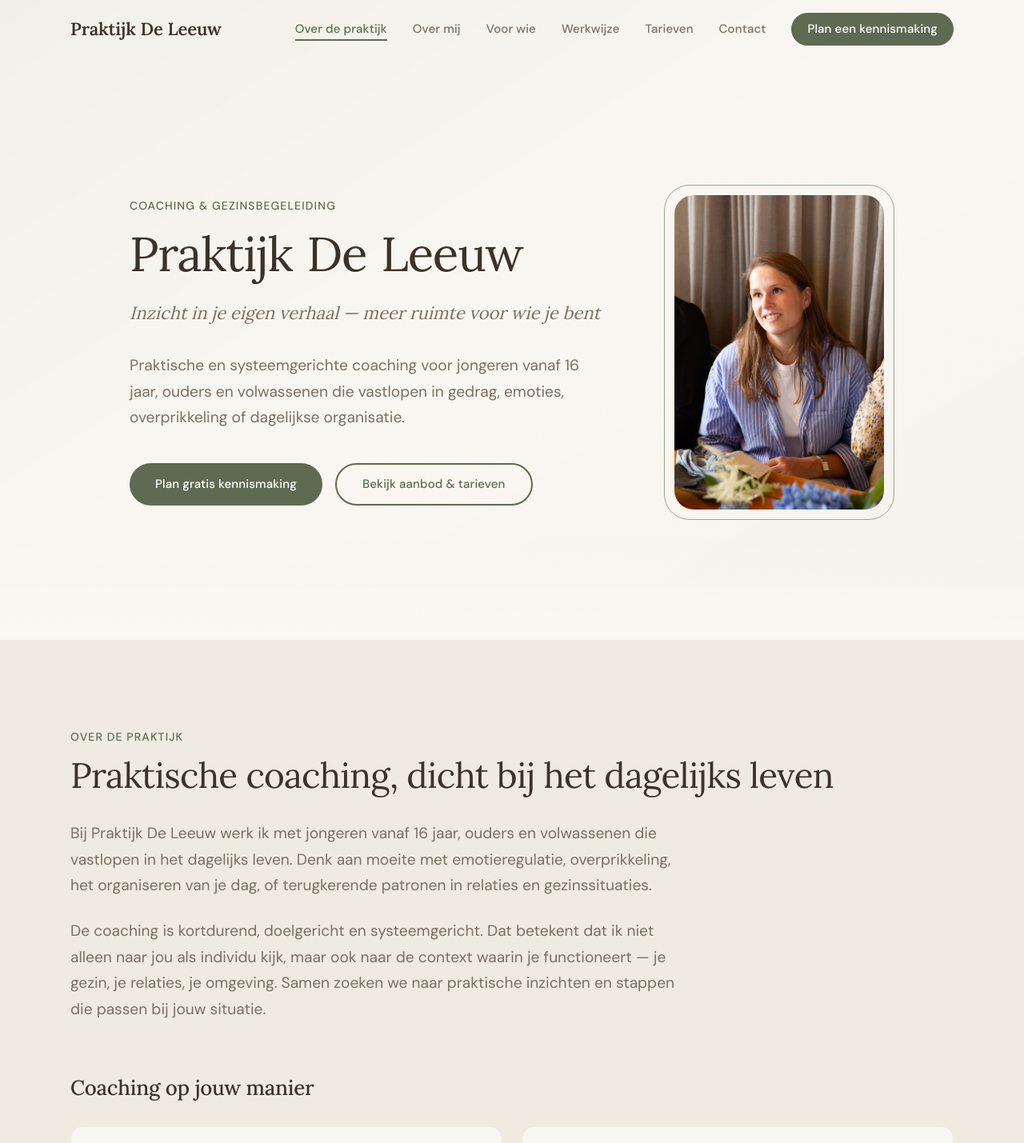
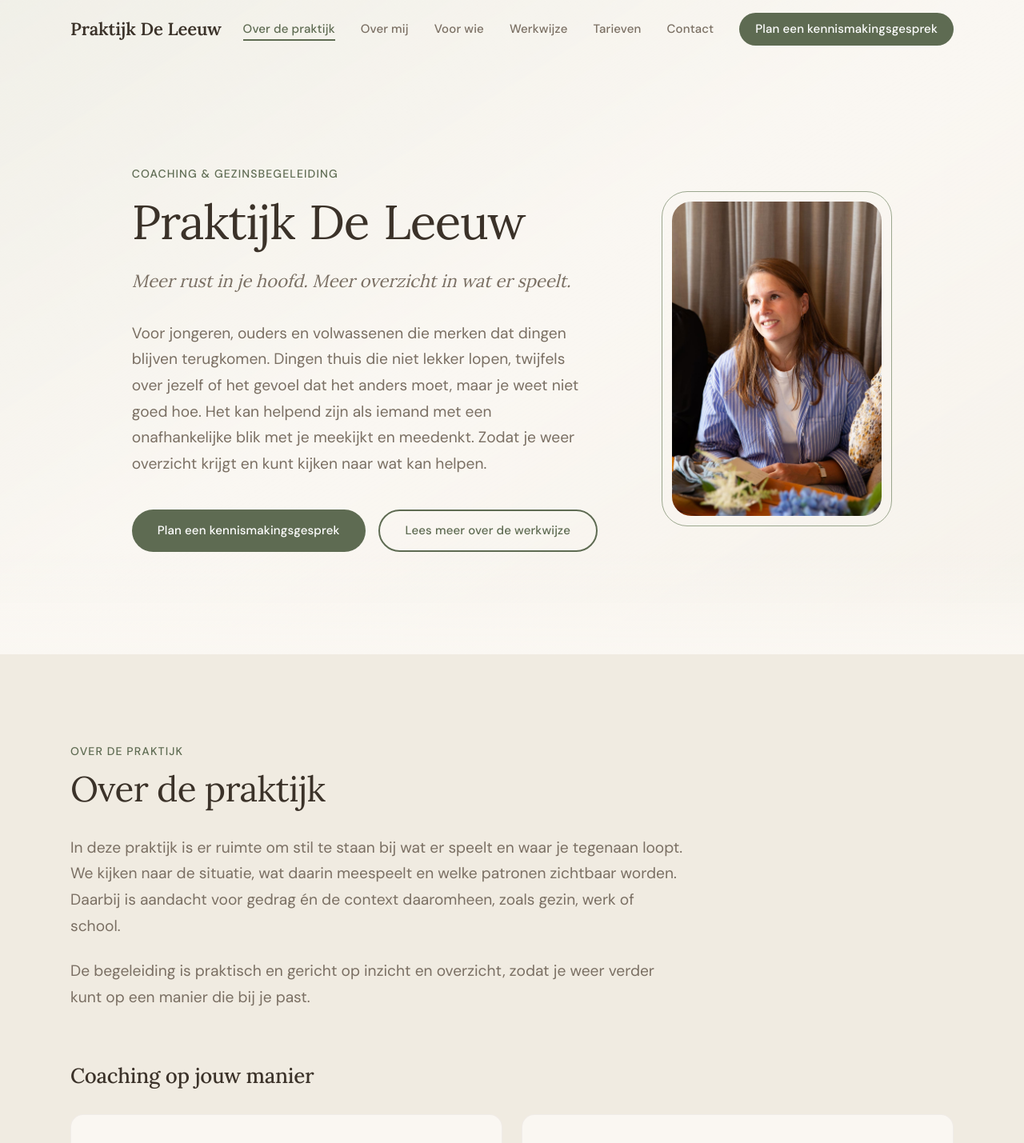
Before and after one commit to joostvdzwan/mirjam-de-leeuw, a Next.js app: page / in a window 1280 px wide. Shown: the top 1429 px of the page at 80% size. Built offline with nearby package versions, Linux system fonts and the light colour scheme.

Commit message:
textual content

```diff
--- a/src/app/layout.tsx
+++ b/src/app/layout.tsx
@@ -50,7 +50,7 @@ export default function RootLayout({
     name: "Praktijk De Leeuw",
     description: content.siteDescription,
     url: "https://praktijkdeleeuw.nl",
-    email: "info@praktijkdeleeuw.nl",
+    email: "mirjam@deleeuw.nl",
     areaServed: {
       "@type": "City",
       name: "Leiden",
@@ -60,7 +60,7 @@ export default function RootLayout({
       "Online coaching",
       "Gezinsbegeleiding",
     ],
-    priceRange: "€95 - €105",
+    priceRange: "€110 - €125",
   };
 
   return (
--- a/src/components/Approach.tsx
+++ b/src/components/Approach.tsx
@@ -10,7 +10,7 @@ const { approach } = content;
 export default function Approach() {
   return (
     <SectionWrapper id="werkwijze" background="sand">
-      <MotionFadeIn className="text-center mb-16">
+      <MotionFadeIn className="text-left md:text-center mb-16">
         <p className="heading-sm heading-sm-medium mb-3 text-sage-dark">
           {approach.sectionLabel}
         </p>
--- a/src/content/nl.json
+++ b/src/content/nl.json
@@ -1,6 +1,6 @@
 {
   "siteTitle": "Praktijk De Leeuw — Coaching & Gezinsbegeleiding in Leiden",
-  "siteDescription": "Wandelcoaching en online coaching in Leiden. Praktische, systeemgerichte begeleiding voor jongeren, ouders en volwassenen. Gratis kennismakingsgesprek.",
+  "siteDescription": "Wandelcoaching en online coaching in Leiden. Praktische begeleiding voor jongeren, ouders en volwassenen. Kosteloos kennismakingsgesprek.",
   "nav": {
     "links": [
       { "label": "Over de praktijk", "href": "#over-de-praktijk" },
@@ -10,23 +10,23 @@
       { "label": "Tarieven", "href": "#tarieven" },
       { "label": "Contact", "href": "#contact" }
     ],
-    "cta": "Plan een kennismaking"
+    "cta": "Plan een kennismakingsgesprek"
   },
   "hero": {
     "title": "Praktijk De Leeuw",
     "subtitle": "Coaching & Gezinsbegeleiding",
-    "tagline": "Inzicht in je eigen verhaal — meer ruimte voor wie je bent",
-    "intro": "Praktische en systeemgerichte coaching voor jongeren vanaf 16 jaar, ouders en volwassenen die vastlopen in gedrag, emoties, overprikkeling of dagelijkse organisatie.",
-    "ctaPrimary": "Plan gratis kennismaking",
-    "ctaSecondary": "Bekijk aanbod & tarieven",
+    "tagline": "Meer rust in je hoofd. Meer overzicht in wat er speelt.",
+    "intro": "Voor jongeren, ouders en volwassenen die merken dat dingen blijven terugkomen. Dingen thuis die niet lekker lopen, twijfels over jezelf of het gevoel dat het anders moet, maar je weet niet goed hoe. Het kan helpend zijn als iemand met een onafhankelijke blik met je meekijkt en meedenkt. Zodat je weer overzicht krijgt en kunt kijken naar wat kan helpen.",
+    "ctaPrimary": "Plan een kennismakingsgesprek",
+    "ctaSecondary": "Lees meer over de werkwijze",
     "imageAlt": "Wandelpad door de natuur — rustgevend groen landschap"
   },
   "aboutPractice": {
     "sectionLabel": "Over de praktijk",
-    "heading": "Praktische coaching, dicht bij het dagelijks leven",
+    "heading": "Over de praktijk",
     "paragraphs": [
-      "Bij Praktijk De Leeuw werk ik met jongeren vanaf 16 jaar, ouders en volwassenen die vastlopen in het dagelijks leven. Denk aan moeite met emotieregulatie, overprikkeling, het organiseren van je dag, of terugkerende patronen in relaties en gezinssituaties.",
-      "De coaching is kortdurend, doelgericht en systeemgericht. Dat betekent dat ik niet alleen naar jou als individu kijk, maar ook naar de context waarin je functioneert — je gezin, je relaties, je omgeving. Samen zoeken we naar praktische inzichten en stappen die passen bij jouw situatie."
+      "In deze praktijk is er ruimte om stil te staan bij wat er speelt en waar je tegenaan loopt. We kijken naar de situatie, wat daarin meespeelt en welke patronen zichtbaar worden. Daarbij is aandacht voor gedrag én de context daaromheen, zoals gezin, werk of school.",
+      "De begeleiding is praktisch en gericht op inzicht en overzicht, zodat je weer verder kunt op een manier die bij je past."
     ],
     "formats": {
       "heading": "Coaching op jouw manier",
@@ -43,23 +43,36 @@
     },
     "disclaimer": {
       "heading": "Goed om te weten",
-      "text": "Praktijk De Leeuw biedt geen diagnostiek, behandeling of crisisinterventie. Mijn coaching is aanvullend op — niet in plaats van — professionele GGZ-hulp. Bij acute problematiek verwijs ik je graag door naar de juiste instantie."
+      "text": "De begeleiding binnen deze praktijk is bedoeld voor situaties waarin er behoefte is aan meedenken, reflectie en praktische handvatten. Bij ernstige klachten of acute problematiek is specialistische GGZ passender. In dat geval denk ik graag mee over een passend vervolg."
     }
   },
   "aboutMe": {
     "sectionLabel": "Over mij",
     "heading": "Mirjam de Leeuw",
     "paragraphs": [
-      "Na mijn bachelor Pedagogiek koos ik voor de master Kinder- en Jeugdpsychologie. Ik werkte als klinisch psycholoog in de Jeugd-GGZ en later als gedragswetenschapper in een jeugdondersteuningsteam. Mooie, intensieve jaren waarin ik veel leerde over gezinnen, ontwikkeling en gedrag.",
-      "Maar ik merkte ook dat het systeem niet altijd ruimte bood om écht naast gezinnen te staan. De wachtlijsten, de protocollen, de administratie — het trok me weg van waar ik het beste in ben: praktisch meedenken, dichtbij, met rust en overzicht.",
-      "Daarom startte ik Praktijk De Leeuw. Om op mijn eigen manier te werken: kleinschalig, persoonlijk en gericht op wat wél werkt. Geen diagnoses, maar inzicht. Geen lange trajecten, maar concrete stappen."
+      "Ik ben kinder- en jeugdpsycholoog en werk op dit moment als gedragswetenschapper vanuit Cardea bij Stichting Jeugdteams Leidse Regio.",
+      "Na de middelbare school ben ik begonnen met de opleiding HBO pedagogiek. Na het behalen van mijn propedeuse ben ik Psychologie gaan studeren aan de universiteit, gevolgd door de master Kinder- en Jeugdpsychologie.",
+      "Na mijn studie werkte ik als basispsycholoog in de specialistische jeugd-GGZ bij GGZ Rivierduinen Jong. Daar voerde ik intakegesprekken, deed ik diagnostiek en behandeling en werkte ik met uiteenlopende (complexe) vraagstukken bij kinderen, jongeren en gezinnen.",
+      "Vervolgens maakte ik de overstap naar mijn huidige functie als gedragswetenschapper binnen Stichting Jeugdteams Leidse Regio. In deze rol ondersteun ik professionals die met gezinnen werken, onder andere door middel van werkbegeleiding en casuïstiekbesprekingen. Daarnaast houd ik mij bezig met beleid- en methodiekontwikkeling binnen de organisatie.",
+      "De wens om mijn eigen praktijk te starten is er altijd geweest. Met de werkervaring die ik tot nu toe heb opgedaan en mijn persoonlijke levenservaring zet ik nu die stap.",
+      "Naast mijn werk ben ik moeder van twee jonge kinderen. Net als ieder mens, heb ik ook mijn eigen zoektocht naar mezelf. In verschillende fases van mijn leven heb ik daarvoor ook hulp gezocht, waar ik veel van heb geleerd.",
+      "Het moederschap leert mij daarnaast veel over de invloed van je eigen jeugd en hoe kinderen je kunnen spiegelen.",
+      "In mijn werk zie ik dat de zorg vaak gericht is op diagnoses, trajecten en dat er lange wachtlijsten zijn. Terwijl dit lang niet altijd nodig is. Veel mensen maken periodes door waarin het even niet loopt, en juist dan kan het helpend zijn als er op tijd iemand met je meekijkt.",
+      "In mijn begeleiding kijk ik niet alleen naar wat iemand laat zien, maar juist naar wat daaronder ligt. Gedrag is vaak een signaal van iets anders. Wat maakt dat iemand reageert zoals hij of zij doet? En wat is er op dat moment nodig?",
+      "Ik geloof in een laagdrempelige en mensgerichte benadering, waarbij we samen kijken naar wat past en wat kan helpen. Deze visie neem ik mee naar mijn manier van begeleiden."
+    ],
+    "credentials": [
+      "Kinder- en jeugdpsycholoog",
+      "Gedragswetenschapper – Stichting Jeugdteams Leidse Regio",
+      "SKJ geregistreerd – 130005177"
     ],
     "quote": "Gedrag is vaak een signaal van wat iemand nodig heeft.",
     "imageAlt": "Mirjam de Leeuw — wandelend in de natuur"
   },
   "forWhom": {
     "sectionLabel": "Voor wie",
-    "heading": "Voor wie is coaching bedoeld?",
+    "heading": "Voor jongeren, ouders en volwassenen",
+    "intro": "De begeleiding is bedoeld voor jongeren vanaf 16 jaar, ouders en volwassenen die merken dat ze ergens in vastlopen of behoefte hebben aan een onafhankelijke blik. Bijvoorbeeld wanneer situaties thuis, in relaties of in het dagelijks leven steeds terugkomen of niet lekker lopen. Soms is er behoefte aan meer inzicht, soms aan overzicht of praktische handvatten om weer verder te kunnen.",
     "groups": [
       {
         "title": "Jongeren (16+)",
@@ -79,90 +92,77 @@
     ]
   },
   "commonQuestions": {
-    "sectionLabel": "Hulpvragen",
-    "heading": "Waar mensen mee komen",
+    "sectionLabel": "Bijvoorbeeld bij",
+    "heading": "Bijvoorbeeld bij",
     "intro": "Je hoeft geen duidelijke hulpvraag te hebben. Vaak begint het met een gevoel dat iets niet lekker loopt. Herken je iets in deze thema's?",
     "items": [
-      "Emotieregulatie en gedrag",
-      "Prikkelverwerking en overprikkeling",
-      "Organisatie van het dagelijks leven",
-      "Overzicht en structuur",
-      "Gezinsdynamiek en terugkerende patronen",
-      "Zelfbeeld en verwachtingen",
-      "Schooldruk en prestatiedruk",
-      "Werk-privébalans en stress",
-      "Vroege signalen van burn-out",
-      "Beperkende overtuigingen"
+      "Vragen over gedrag of ontwikkeling",
+      "Situaties thuis die steeds terugkomen of niet lekker lopen",
+      "Overprikkeling, spanning of moeite met balans",
+      "Opvoedvragen of onzekerheid in het ouderschap",
+      "Terugkerende patronen in relaties of binnen het gezin",
+      "Behoefte aan een onafhankelijke blik of om even mee te denken"
     ]
   },
   "approach": {
     "sectionLabel": "Werkwijze",
-    "heading": "Hoe werkt het?",
-    "intro": "Coaching bij Praktijk De Leeuw is laagdrempelig en doelgericht. Zo ziet het traject eruit:",
+    "heading": "Praktisch en systeemgericht",
+    "intro": "In de gesprekken kijken we naar wat er speelt en welke factoren daarin een rol spelen. Daarbij is er aandacht voor het gedrag, maar ook voor wat daaronder ligt en de context daaromheen, zoals gezin, werk of school. We staan stil bij patronen en wat maakt dat situaties blijven terugkomen. Vanuit daar kijken we wat helpend kan zijn en wat bij iemand past. De begeleiding is praktisch en gericht op inzicht en overzicht, zodat je weer verder kunt.",
     "steps": [
       {
         "number": 1,
-        "title": "Vrijblijvende kennismaking",
-        "description": "Een kort telefonisch gesprek van 15 minuten. We bespreken je situatie en kijken of coaching bij mij past."
+        "title": "Kennismaking",
+        "description": "Begeleiding begint altijd met een kennismakingsgesprek. Dit gesprek vindt telefonisch plaats, duurt ongeveer 20–30 minuten en is kosteloos. We bespreken wat er speelt, waar behoefte aan is en of begeleiding passend is."
       },
       {
         "number": 2,
-        "title": "Intake gesprek",
-        "description": "Een uitgebreider gesprek waarin we je hulpvraag verkennen en samen doelen formuleren."
-      },
-      {
-        "number": 3,
-        "title": "Coaching sessies",
-        "description": "Doelgerichte, kortdurende begeleiding — wandelend of online. Gericht op inzicht en praktische stappen."
-      },
-      {
-        "number": 4,
-        "title": "Evaluatie en afronding",
-        "description": "We kijken terug op het traject, bespreken wat je hebt geleerd en hoe je zelfstandig verder kunt."
+        "title": "Vervolggesprekken",
+        "description": "Na de kennismaking plannen we, als dat passend voelt, één of meerdere gesprekken. Deze gesprekken kunnen online plaatsvinden. Daarnaast is het mogelijk om de gesprekken wandelend te doen. Tijdens een wandelgesprek zijn we letterlijk in beweging. Dit helpt vaak om gedachten makkelijker op gang te brengen en geeft ruimte om situaties op een andere manier te bekijken. Veel mensen ervaren het als prettig om niet tegenover elkaar te zitten, maar naast elkaar te lopen."
       }
     ]
   },
   "pricing": {
-    "sectionLabel": "Aanbod & Tarieven",
-    "heading": "Aanbod & tarieven",
+    "sectionLabel": "Tarieven",
+    "heading": "Tarieven",
+    "intro": "Praktijk De Leeuw werkt op particuliere basis. De kosten voor begeleiding worden daarom niet vergoed door de zorgverzekering.",
     "cards": [
       {
-        "title": "Wandelcoaching",
-        "subtitle": "buiten, in de natuur",
-        "price": "€105",
+        "title": "Wandelgesprek",
+        "subtitle": "60–90 minuten",
+        "price": "€125",
         "unit": "per sessie",
         "description": "Coaching in de buitenlucht. Wandelen opent gesprekken op een natuurlijke manier.",
         "highlighted": true,
         "badge": "Meest gekozen",
-        "cta": "Plan een wandelcoaching"
+        "cta": "Plan een wandelgesprek"
       },
       {
-        "title": "Online coaching",
-        "subtitle": "flexibel, vanuit huis",
-        "price": "€95",
+        "title": "Online gesprek",
+        "subtitle": "60 minuten",
+        "price": "€110",
         "unit": "per sessie",
         "description": "Flexibel en vanuit huis. Ideaal voor avondmomenten of wanneer je liever thuis werkt.",
         "highlighted": false,
         "badge": null,
-        "cta": "Plan een online sessie"
+        "cta": "Plan een online gesprek"
       }
     ],
     "bundles": {
       "heading": "Bundels",
       "items": [
-        { "title": "5× wandelcoaching", "price": "€525" },
-        { "title": "5× online coaching", "price": "€475" }
+        { "title": "5 wandelgesprekken van 60–90 minuten", "price": "€600" },
+        { "title": "5 online gesprekken van 60 minuten", "price": "€525" }
       ]
     },
-    "note": "Alle tarieven zijn btw-vrij (KOR)."
+    "note": "Na het gesprek ontvang je een factuur."
   },
   "availability": {
     "sectionLabel": "Beschikbaarheid",
-    "heading": "Beschikbaarheid",
+    "heading": "Momenten voor gesprekken",
     "slots": [
-      { "day": "Zaterdag", "time": "Ochtend", "format": "Wandelcoaching" },
-      { "day": "Dinsdag", "time": "20:00 – 22:00", "format": "Online coaching" },
-      { "day": "Woensdag", "time": "20:00 – 22:00", "format": "Online coaching" }
+      { "day": "Zaterdagochtend", "time": "09:00 – 13:00", "format": "Wandelgesprekken" },
+      { "day": "Dinsdagavond", "time": "20:00 – 22:00", "format": "Online gesprekken" },
+      { "day": "Woensdagavond", "time": "20:00 – 22:00", "format": "Online gesprekken" }
     ]
   },
   "coreValues": {
@@ -193,12 +193,14 @@
   },
   "contact": {
     "sectionLabel": "Contact",
-    "heading": "Neem contact op",
-    "intro": "Heb je een vraag of wil je een vrijblijvende kennismaking plannen? Neem gerust contact op.",
-    "email": "info@praktijkdeleeuw.nl",
+    "heading": "Plan een kennismakingsgesprek",
+    "intro": "Heb je een vraag of wil je een kennismakingsgesprek plannen? Neem gerust contact op.",
+    "subIntro": "Voor het plannen van een kennismakingsgesprek kun je bij voorkeur een e-mail sturen. Ik neem dan zo snel mogelijk contact met je op.",
+    "email": "mirjam@deleeuw.nl",
+    "phone": "Volgt binnenkort",
     "formats": "Online of wandelend — in en rondom Leiden",
-    "kennismaking": "Vrijblijvende telefonische kennismaking van 15 minuten",
-    "cta": "Plan een gratis kennismaking",
+    "kennismaking": "Telefonische kennismaking · kosteloos · zonder verplichtingen",
+    "cta": "Plan een kennismakingsgesprek",
     "closingQuote": "Je hoeft het niet alleen uit te zoeken.",
     "form": {
       "nameLabel": "Naam",
@@ -214,7 +216,7 @@
     "practiceName": "Praktijk De Leeuw",
     "tagline": "Coaching & Gezinsbegeleiding",
     "location": "Leiden en omgeving",
-    "email": "info@praktijkdeleeuw.nl",
+    "email": "mirjam@deleeuw.nl",
     "disclaimer": "Praktijk De Leeuw biedt coaching en geen diagnostiek, behandeling of crisisinterventie.",
     "copyright": "© {year} Praktijk De Leeuw. Alle rechten voorbehouden."
   }
```
Also changed, not shown: src/components/AboutMe.tsx (+12 -0 lines), src/components/Contact.tsx (+30 -7 lines), src/components/ForWhom.tsx (+7 -2 lines), src/components/Pricing.tsx (+6 -1 lines).
